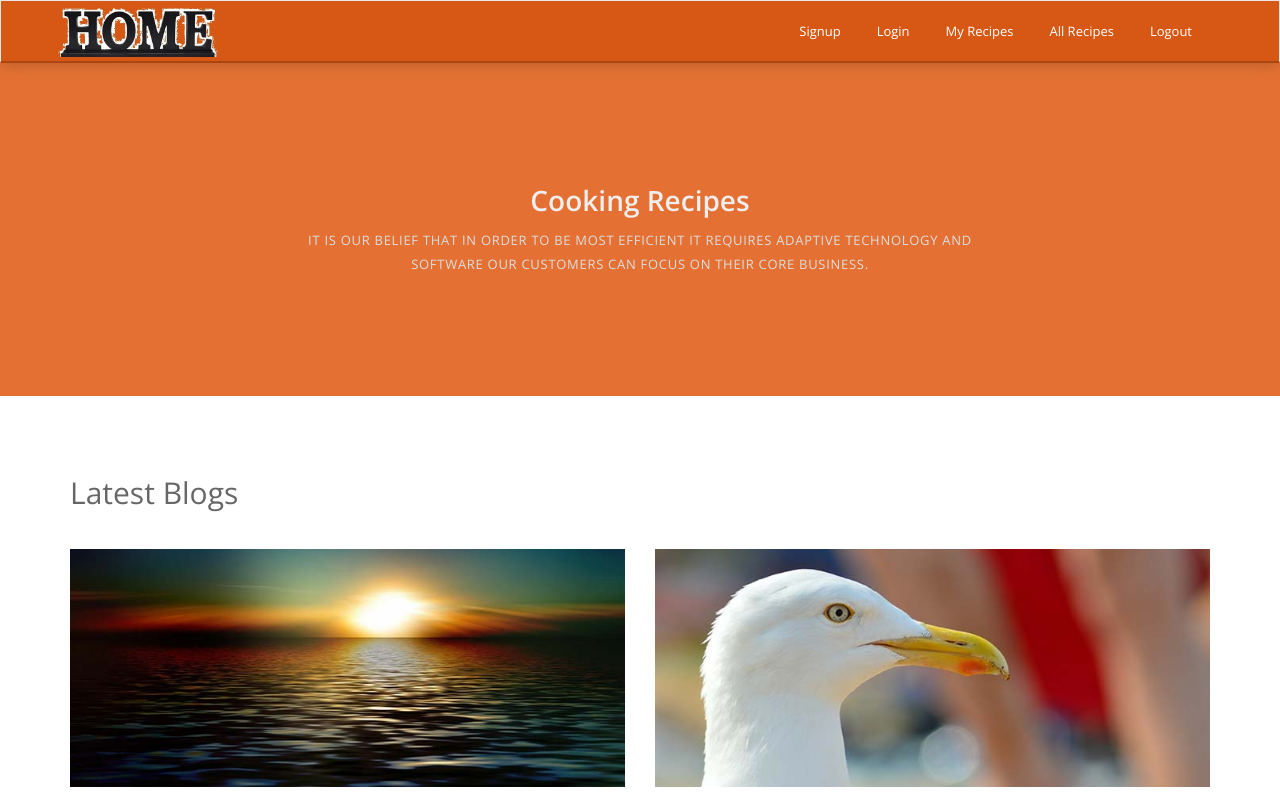
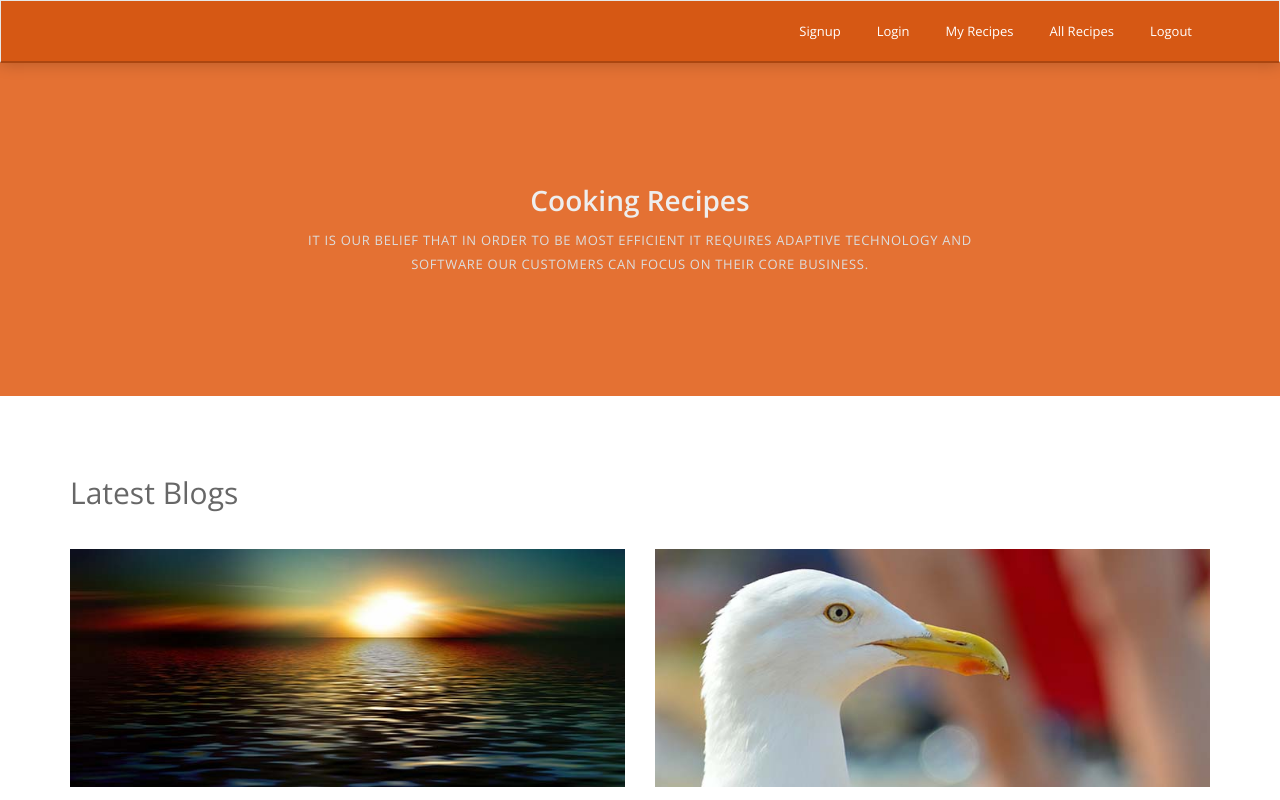
Before and after one commit to edvasilev94/CRA-Project, a JavaScript app: page / in a window 1280 px wide. Shown: the top 800 px of the page. Built offline with nearby package versions, Linux system fonts and the light colour scheme; the HTML template or start-up script is replaced by a standard one.

Commit message:
remove home log

```diff
--- a/src/App.js
+++ b/src/App.js
@@ -3,7 +3,7 @@ import { Routes, Route } from 'react-router-dom';
 import Home from "./components/Home/Home";
 import Footer from "./components/Footer/Footer";
 import Header from "./components/Header/Header";
-import BlogHomePage from './components/BlogsHomePage/BlogsHomePage';
+import HomePage from './components/HomePage/HomePage';
 import Login from "./components/Login/Login";
 import Register from "./components/Register/Register";
 
@@ -14,7 +14,7 @@ function App() {
       <Header />
 
       <Routes>
-        <Route path="/" element={<><Home/><BlogHomePage /></>} />
+        <Route path="/" element={<><Home/><HomePage /></>} />
         <Route path="/login" element={<Login/>} />
         <Route path="/register" element={<Register/>} />
       </Routes>
--- a/src/components/Header/Header.js
+++ b/src/components/Header/Header.js
@@ -10,7 +10,7 @@ const Header = () => {
                             <span className="icon-bar"></span>
                             <span className="icon-bar"></span>
                         </button>
-                        <a className="navbar-brand" href="/"><img className="img-responsive" src="img/home.jpeg" alt="Logo" /></a>
+                        {/* <a className="navbar-brand" href="/"><img className="img-responsive" src="img/home.jpeg" alt="Logo" /></a> */}
                     </div>
                     <div className="collapse navbar-collapse" id="bs-example-navbar-collapse-1">
                         <ul className="nav navbar-nav navbar-right">
--- a/src/components/BlogsHomePage/BlogsHomePage.js
+++ b/src/components/HomePage/HomePage.js
@@ -1,4 +1,4 @@
-const BlogHomePage = () => {
+const HomePage = () => {
 
     return (
         <div className="blog" id="blog">
@@ -36,4 +36,4 @@ const BlogHomePage = () => {
          )
 };
 
-export default BlogHomePage;
+export default HomePage;
```
Also changed, not shown: src/components/CrateBlog/CrateBlog.js (added).
